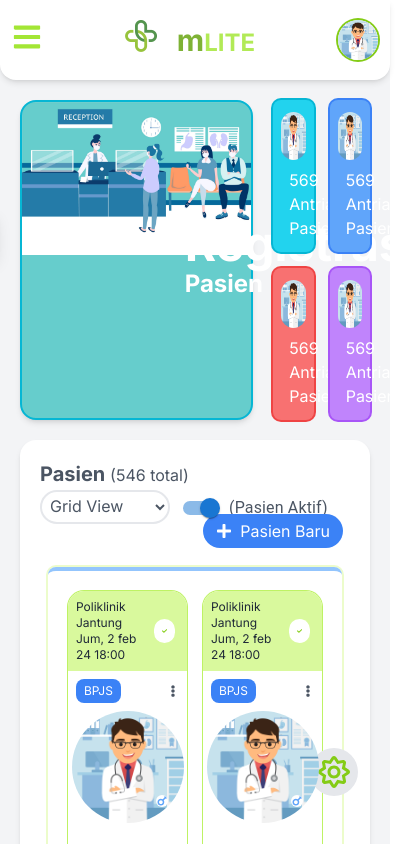
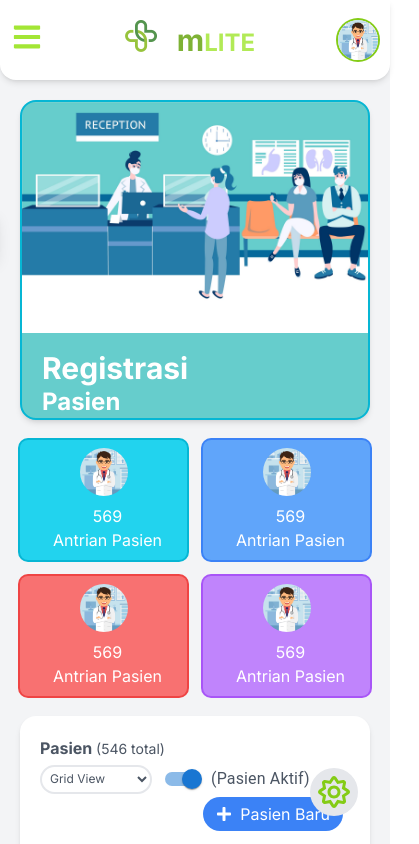
Before and after one commit to adriCSM/belajar-react-next, a Next.js app: page /admin/pasien in a window 390 px wide. Shown: the top 844 px of the page, 419 px wide, since content can reach past the window. Built offline with nearby package versions, Linux system fonts and the light colour scheme.

Commit message:
update 3 responsive

```diff
--- a/src/app/admin/layout.tsx
+++ b/src/app/admin/layout.tsx
@@ -15,10 +15,11 @@ export default function AdminLayout({ children }: { children: React.ReactNode })
   return (
     <div className="bg-gray-100 text-gray-600  ">
       <SidebarAdmin showSidebar={sidebar} handleShow={unShow} />
-      <div className={`w-full   `}>
+      <div className={`w-full h-full `}>
         <NavbarAdmin onClick={changeSidebar} showSidebar={sidebar} />
-        <FaRegSun className="rounded-full bg-gray-200  h-12 w-12 p-2 me-5 text-lime-500 text-2xl z-auto absolute bottom-12 right-3 md:hidden" />
         {children}
+
+        <FaRegSun className="rounded-full bg-gray-200  h-12 w-12 p-2 me-5 text-lime-500 text-2xl z-auto fixed bottom-7 right-3 md:hidden" />
       </div>
     </div>
   );
--- a/src/app/admin/pasien/page.tsx
+++ b/src/app/admin/pasien/page.tsx
@@ -3,7 +3,7 @@ import BasicModal from '@/components/Fragments/Modal';
 import Switch from '@mui/material/Switch';
 import FormRegistrasi from '@/components/Fragments/FormRegistrasi';
 import FormControlLabel from '@mui/material/FormControlLabel';
-import Card from '@/components/Fragments/CardPasien';
+import CardPasien from '@/components/Fragments/CardPasien';
 import { FaPlus, FaList } from 'react-icons/fa';
 import Table from '@/components/Fragments/Table';
 import { useEffect, useState } from 'react';
@@ -53,17 +53,17 @@ export default function PasienPage() {
   };
   return (
     <div className="p-5 w-auto">
-      <div className="flex">
-        <div className="w-2/3 border-2 border-cyan-500  bg-register bg-contain bg-no-repeat bg-[#66cdcc]  h-80  shadow-md rounded-xl me-5  ">
-          <div className="h-full  w-full flex items-center justify-center ">
-            <div className="w-1/2"></div>
-            <div className="w-1/2 ps-12 font-bold text-center text-white ">
-              <p className="text-5xl">Registrasi</p>
+      <div className="flex flex-col md:flex-row">
+        <div className="w-full md:w-2/3 border-2 border-cyan-500  bg-register bg-contain bg-no-repeat bg-[#66cdcc]  h-80  shadow-md rounded-xl me-5  ">
+          <div className="h-full  w-full flex md:items-center items-end justify-center ">
+            <div className="w-1/2 hidden md:block"></div>
+            <div className="w-full md:w-1/2 ps-5 md:ps-12 font-bold text-start  md:text-center text-white ">
+              <p className="text-3xl md:text-5xl">Registrasi</p>
               <p className="text-2xl">Pasien</p>
             </div>
           </div>
         </div>
-        <div className="grid grid-cols-2 gap-4 w-1/3 ">
+        <div className="grid grid-cols-2 gap-4 mt-5 md:mt-0 md:w-1/3 ">
           {Array.from({ length: 4 }).map((_, index) => (
             <div
               key={index}
@@ -89,23 +89,27 @@ export default function PasienPage() {
       </div>
 
       <div className="w-full h-auto bg-white mt-5 rounded-xl shadow-md p-5">
-        <h1 className="text-xl font-bold ">
-          Pasien <span className="font-normal text-[16px]">(546 total)</span>
+        <h1 className="text-md md:text-xl font-bold ">
+          Pasien <span className="font-normal text-sm md:text-md">(546 total)</span>
         </h1>
         <div>
           <div>
             <select
               id="view"
-              className=" rounded-full me-3 border-2 bg-transparent p-1 pr-7 focus:ring-2 focus:outline-none focus:ring-2 focus:ring-blue-600 sm:text-sm"
+              className=" rounded-full me-3 border-2 bg-transparent p-1 pr-7 focus:ring-2 focus:outline-none focus:ring-2 focus:ring-blue-600 text-xs md:text-sm"
               onChange={ubahView}
             >
               <option value="grid">Grid View</option>
               <option value="list">List View</option>
             </select>
-            <FormControlLabel control={<Switch defaultChecked />} label="(Pasien Aktif)" />
+            <FormControlLabel
+              control={<Switch defaultChecked />}
+              label="(Pasien Aktif)"
+              className="text-xs md:text-sm"
+            />
           </div>
 
-          <div className="flex justify-end -mt-3 me-2">
+          <div className="flex justify-end md:-mt-3 me-2">
             <BasicModal
               Form={FormRegistrasi}
               styleButton="bg-blue-500  text-white hover:bg-blue-600"
@@ -126,10 +130,10 @@ export default function PasienPage() {
 
         {viewGrid && (
           <div
-            className={` border-t-4 border-blue-300 grid grid-cols-2 max-h-[560px]  overflow-auto sm:grid-cols-4 gap-4 justify-between rounded-lg p-5 ring-2 mt-5 mx-2 ring-lime-100`}
+            className={` border-t-4 border-blue-300 grid grid-cols-2 max-h-[560px]  overflow-auto md:grid-cols-4 gap-4 justify-between rounded-lg py-2 md:p-5 ring-2 mt-5 md:mx-2 ring-lime-100`}
           >
             {Array.from({ length: 9 }).map((_, index) => {
-              return <Card key={index} />;
+              return <CardPasien key={index} />;
             })}
           </div>
         )}
--- a/src/components/Fragments/CardPasien.tsx
+++ b/src/components/Fragments/CardPasien.tsx
@@ -13,7 +13,7 @@ export default function Card({ ...props }) {
       <div>
         <div className=" flex  items-center justify-between p-2">
           <div className="px-2 py-1 text-white bg-blue-500 rounded-lg ">
-            <p className=" text-xs">BPJS</p>
+            <p>BPJS</p>
           </div>
           <div>
             <FaEllipsisV {...props} />
```
